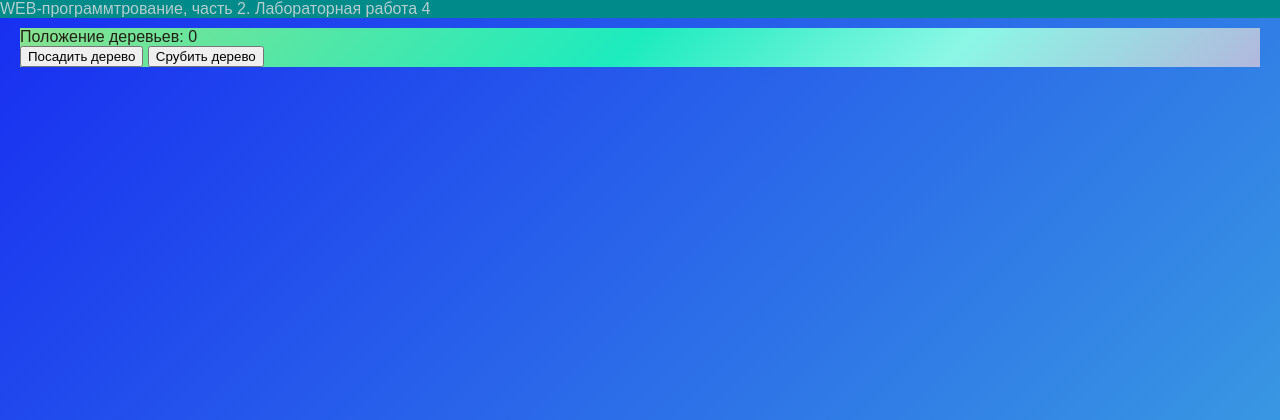
After one commit to RuslanKrutik/web_2, a Flask app: page /lab4/tree in a window 1280 px wide. The commit adds this page. Shown: the top 420 px of the page. Run offline with Flask 3, Linux system fonts and the light colour scheme.

Commit message:
Счетчик деревьев

```diff
--- a/lab4.py
+++ b/lab4.py
@@ -98,3 +98,20 @@ def pow():
         return render_template('lab4/pow.html', x1=x1, x2=x2, result=result)
     except ValueError:
         return render_template('lab4/pow.html', error='Введите корректные числа!')
+
+
+tree_count =0
+
+@lab4.route('/lab4/tree', methods = ['GET', 'POST'])
+def tree():
+    global tree_count
+    if request.method == 'GET':
+        return render_template('lab4/tree.html', tree_count=tree_count)
+
+    operation = request.form.get('operation')
+
+    if operation == 'cut':
+        tree_count -= 1
+    elif operation == 'plant':
+        tree_count += 1
+    return render_template('lab4/tree.html', tree_count=tree_count)
--- a/templates/lab4/lab4.html
+++ b/templates/lab4/lab4.html
@@ -16,6 +16,7 @@
             <div class="line_a"><a href="/lab4/mul-form">Умножение</a></div>
             <div class="line_a"><a href="/lab4/sub-form">Вычитание</a></div>
             <div class="line_a"><a href="/lab4/pow-form">Возведение в степень</a></div>
+            <div class="line_a"><a href="/lab4/tree">Деревья</a></div>
         </ul>
     </div>
 {% endblock %}
--- /dev/null
+++ b/templates/lab4/tree.html
@@ -0,0 +1,15 @@
+{% extends "base.html" %}
+
+{# номер лабораторной #}
+{% block lab %} Лабораторная работа 4 {% endblock %}
+
+{# основной контент #}
+{% block main %}
+    <div>
+        Положение деревьев: {{ tree_count }}
+    </div>
+    <form method="post">
+        <button name="operation" value="plant">Посадить дерево</button>
+        <button name="operation" value="cut">Срубить дерево</button>
+    </form>
+{% endblock %}
```
